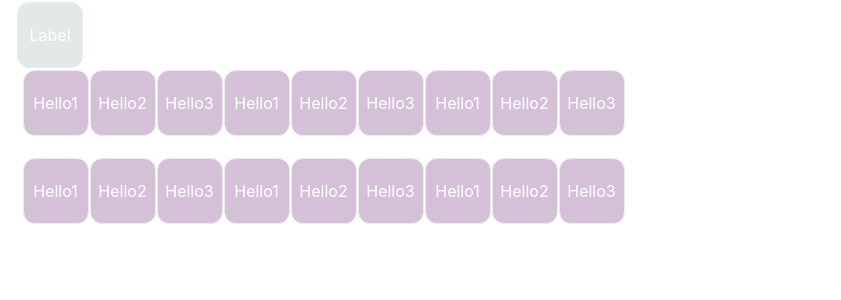
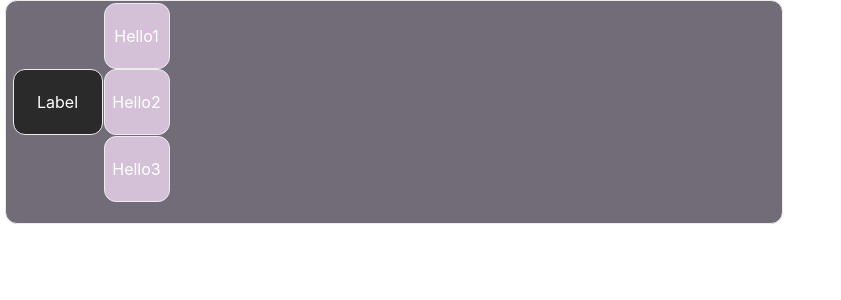
Before and after one commit to Eyetifacts/Doggos6, a JavaScript app: page / in a window 1280 px wide. Shown: the top 300 px of the page, without its empty margins (0-841 px from the left). Built offline with nearby package versions, Linux system fonts and the light colour scheme; the HTML template or start-up script is replaced by a standard one.

Commit message:
2nd stage of updates 0219

```diff
--- a/src/components/Tier.js
+++ b/src/components/Tier.js
@@ -4,13 +4,12 @@ import TierRow from "./TierRow";
 
 const Tier = () => {
   return (
-    <Container className="myContainer">
+    <Container>
       <Row className="myRow">
         <Col>
-          <div className="myBox">Label</div>
+          <div className="myLabelBox2">Label</div>
         </Col>
         <Col>
-          <TierRow />
           <TierRow />
         </Col>
       </Row>
--- a/src/components/TierRow.js
+++ b/src/components/TierRow.js
@@ -4,25 +4,7 @@ import { Container, Row, Col } from "reactstrap";
 const TierRow = () => {
   return (
     <Container>
-      <Row className="myRow">
-        <Col>
-          <div className="myBoxP">Hello1</div>
-        </Col>
-        <Col>
-          <div className="myBoxP">Hello2</div>
-        </Col>
-        <Col>
-          <div className="myBoxP">Hello3</div>
-        </Col>
-        <Col>
-          <div className="myBoxP">Hello1</div>
-        </Col>
-        <Col>
-          <div className="myBoxP">Hello2</div>
-        </Col>
-        <Col>
-          <div className="myBoxP">Hello3</div>
-        </Col>
+      <Row>
         <Col>
           <div className="myBoxP">Hello1</div>
         </Col>
--- a/src/pages/HomePage.css
+++ b/src/pages/HomePage.css
@@ -159,6 +159,8 @@
   margin-right: 5px;
   margin-bottom: 20px;
   width: 775px;
+  border: 1px solid #ececec;
+  background-color: #716c77;
 }
 
 .expense-item__description {
```
Also changed, not shown: src/components/TierCell.js (added, +8 -0 lines), src/components/TierList.js (+0 -16 lines).
